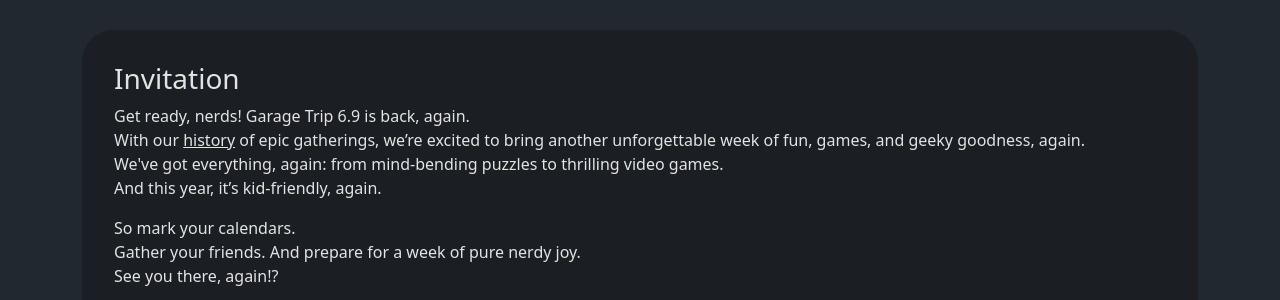
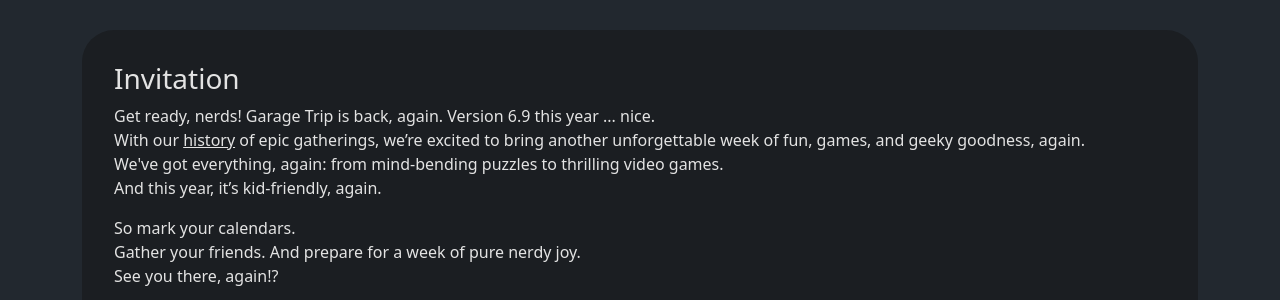
Before and after one commit to tivvit/garage-trip-web, a Jekyll site: the page built from index.html, in a window 1280 px wide and 1329 px high. Shown: the part 764-1064 px from the top of the window. Built offline with Jekyll 4.4.1, drawn with Linux system fonts in a browser that asks for light colours.

Commit message:
improve description

```diff
--- a/index.html
+++ b/index.html
@@ -67,7 +67,7 @@ id: home
     <div class="col">
         <div class="box">
             <h3>Invitation</h3>
-            <p>Get ready, nerds! Garage Trip 6.9 is back, again.<br />
+            <p>Get ready, nerds! Garage Trip is back, again. Version 6.9 this year ... nice.<br />
                 With our <a href="/history">history</a> of epic gatherings, we’re excited to bring another unforgettable week of fun, games, and geeky goodness, again.<br />
                 We've got everything, again: from mind-bending puzzles to thrilling video games.<br />
                 And this year, it’s kid-friendly, again.
```
Also changed, not shown: 1 other file.
